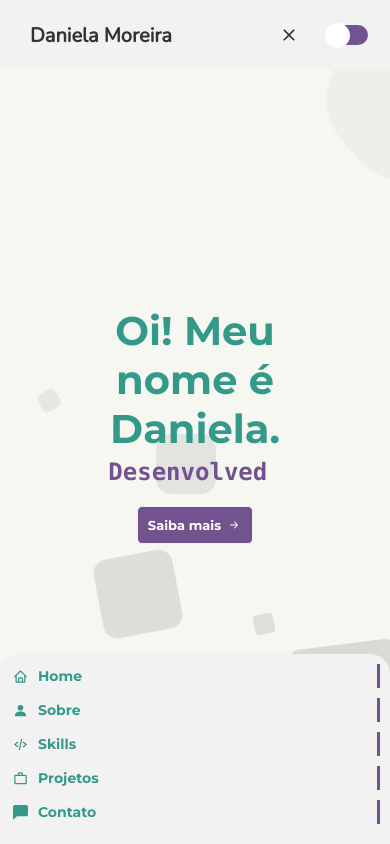
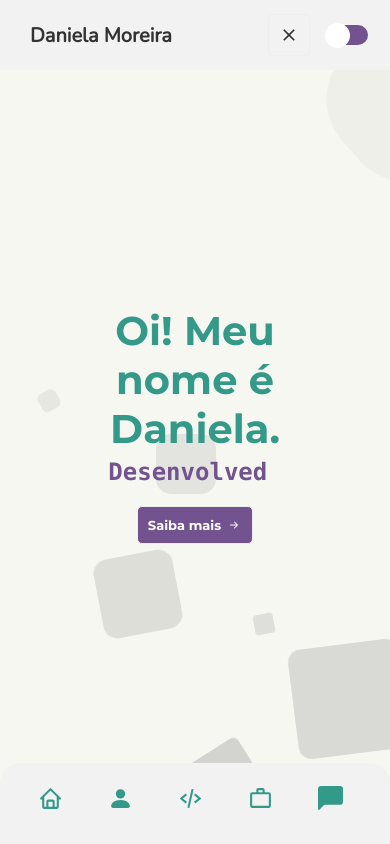
Before and after one commit to alvesxdani/my-portfolio, a React (Create React App) app: page / in a window 390 px wide. Both pictures are taken after a click on the button 289 px from the left and 35 px from the top of the page. Shown: the top 844 px of the page. Built offline with nearby package versions, Linux system fonts and the light colour scheme.

Commit message:
Modify mobile menu to show icons only

```diff
--- a/src/components/nav/index.tsx
+++ b/src/components/nav/index.tsx
@@ -88,30 +88,26 @@ const NavBar: React.FC<Props> = ({ toggleTheme }) => {
       {extendedNav &&
         (<MenuMobileStyled>
           <StyledLink href="/">
-            <BiHome />
-            <span>Home</span>
+            <BiHome size={25}/>
           </StyledLink>
 
-          <StyledLink href="#about">
-            <BsFillPersonFill />
-            <span>Sobre</span>
+          <StyledLink href="#about" onClick={toggleMenu}>
+            <BsFillPersonFill size={25}/>
           </StyledLink>
 
-          <StyledLink href="#skills">
-            <BiCodeAlt />
-            <span>Skills</span>
+          <StyledLink href="#skills" onClick={toggleMenu}>
+            <BiCodeAlt size={25}/>
           </StyledLink>
 
-          <StyledLink href="#projects">
-            <MdWorkOutline />
-            <span>Projetos</span>
+          <StyledLink href="#projects"onClick={toggleMenu}>
+            <MdWorkOutline size={25}/>
           </StyledLink>
 
-          <StyledLink href="#contact">
-            <BsFillChatLeftFill />
-            <span>Contato</span>
+          <StyledLink href="#contact" onClick={toggleMenu}>
+            <BsFillChatLeftFill size={25}/>
           </StyledLink>
-        </MenuMobileStyled>)}
+        </MenuMobileStyled>)
+        }
     </nav>
   );
 };
--- a/src/components/nav/style.tsx
+++ b/src/components/nav/style.tsx
@@ -53,11 +53,12 @@ export const MenuMobileStyled = styled.div`
   z-index: 999;
 
   @media(max-width: 900px) {
-    display: block;
-    width: 100vw;
-    flex-direction: column;
+    display: flex;
+    width: 100%;
+    flex-direction: row;
     align-items: center;
-    padding: 1rem;
+    justify-content: center;
+    padding: 2rem;
     border-radius:  2rem 2rem 0 0;
     background: ${props => props.theme.colors.backgroundNav};
   }
@@ -92,10 +93,12 @@ export const StyledLink = styled.a`
     margin-bottom: 1rem;
     margin-right: 0;
     padding: 0.3rem;
-    border-right: 3px solid ${(props) => props.theme.colors.secundary};
+    width: 100%;
+    text-align: center;
+    justify-content: center;
 
     &:hover {
-      border-right: 3px solid ${(props) => props.theme.colors.primary};
+      color: #aaa;
     }
   }
 `;
```
